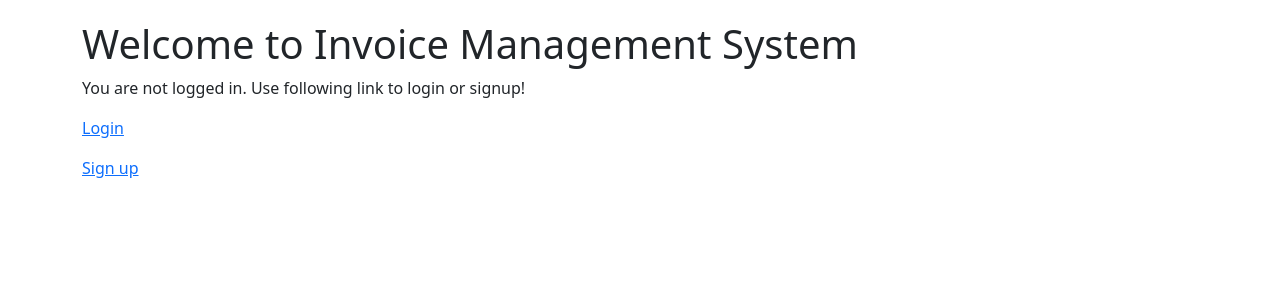
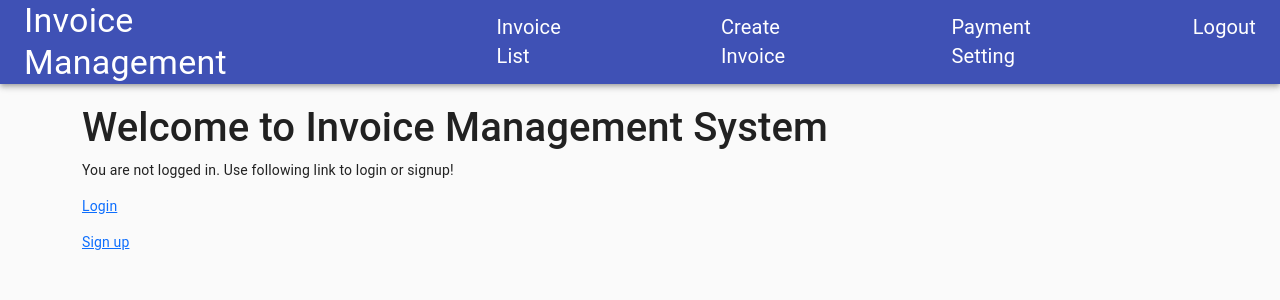
Before and after one commit to zyunchen/BlockVotingFrontend, a React (Create React App) app: page /home in a window 1280 px wide. Shown: the top 300 px of the page. Built offline with nearby package versions, Linux system fonts and the light colour scheme.

Commit message:
1. Login, Signup backgroud image update 2. Add Navbar

```diff
--- a/src/App.js
+++ b/src/App.js
@@ -1,4 +1,5 @@
 import React, { Component } from "react";
+import Navbar from "./component/Navbar";
 import Home from "./pages/home/Home";
 import Signup from "./pages/signup/Signup";
 import Login from "./pages/login/Login";
@@ -19,12 +20,11 @@ class App extends Component {
        <Root>
           <ToastContainer hideProgressBar={true} newestOnTop={true} />
           <Switch>
-            <Route exact path="/home" component={Home} />
+            <Route exact path="/" component={Login} />
             <Route path="/signup" component={Signup} />
-            <Route path="/login" component={Login} />
+            <Route path="/home" component={Home} />
             <Route path="/invoice_create" component={InvoiceCreate} />
             <Route path="/invoice_list" component={InvoiceList} />
-
           </Switch>
       </Root>
 
--- /dev/null
+++ b/src/component/Drawer.js
@@ -0,0 +1,62 @@
+import React, { useState } from "react";
+import {
+  Drawer,
+  IconButton,
+  List,
+  ListItem,
+  ListItemText,
+  makeStyles
+} from "@material-ui/core";
+import { Menu as MenuIcon } from "@material-ui/icons";
+import { Link } from "react-router-dom";
+
+const useStyles = makeStyles(()=>({
+    link:{
+        textDecoration:"none",
+        color: "blue",
+        fontSize: "20px",
+    },
+    icon:{
+        color: "white"
+    }
+}));
+
+function DrawerComponent() {
+const classes = useStyles();
+  const [openDrawer, setOpenDrawer] = useState(false);
+  return (
+    <>
+      <Drawer
+        open={openDrawer}
+        onClose={() => setOpenDrawer(false)}
+      >
+        <List>
+         <ListItem onClick={() => setOpenDrawer(false)}>
+            <ListItemText>
+              <Link to="/">Home</Link>
+            </ListItemText>
+          </ListItem>
+          <ListItem onClick={() => setOpenDrawer(false)}>
+            <ListItemText>
+              <Link to="/about">About</Link>
+            </ListItemText>
+          </ListItem>
+          <ListItem onClick={() => setOpenDrawer(false)}>
+            <ListItemText>
+              <Link to="/contact">Contact</Link>
+            </ListItemText>
+          </ListItem>
+          <ListItem onClick={() => setOpenDrawer(false)}>
+            <ListItemText>
+              <Link to="/about">Faq</Link>
+            </ListItemText>
+          </ListItem>
+        </List>
+      </Drawer>
+      <IconButton onClick={() => setOpenDrawer(!openDrawer)}>
+        <MenuIcon />
+      </IconButton>
+    </>
+  );
+}
+export default DrawerComponent;
--- /dev/null
+++ b/src/component/Navbar.js
@@ -0,0 +1,73 @@
+import React, { useState } from "react";
+import {
+  AppBar,
+  Toolbar,
+  CssBaseline,
+  Typography,
+  makeStyles,
+  useTheme,
+  useMediaQuery,
+} from "@material-ui/core";
+import { Link } from "react-router-dom";
+import DrawerComponent from "./Drawer";
+
+const useStyles = makeStyles((theme) => ({
+  offset: theme.mixins.toolbar,
+  navlinks: {
+    marginLeft: theme.spacing(5),
+    display: "flex",
+  },
+  logo: {
+    flexGrow: "1",
+    cursor: "pointer",
+  },
+  link: {
+    textDecoration: "none",
+    color: "white",
+    fontSize: "20px",
+    marginLeft: theme.spacing(20),
+    "&:hover": {
+      color: "yellow",
+      borderBottom: "1px solid white",
+    },
+  },
+}));
+
+
+
+function Navbar() {
+  const classes = useStyles();
+  const theme = useTheme();
+  const isMobile = useMediaQuery(theme.breakpoints.down("md"));
+
+  return (
+    <AppBar position="sticky">
+      <CssBaseline />
+      <Toolbar>
+        <Typography variant="h4" className={classes.logo}>
+          Invoice Management
+
+        </Typography>
+        {isMobile ? (
+          <DrawerComponent />
+        ) : (
+          <div className={classes.navlinks}>
+            <Link to="/invoice_list" className={classes.link}>
+              Invoice List
+            </Link>
+            <Link to="/invoice_create" className={classes.link}>
+              Create Invoice
+            </Link>
+            <Link to="/payment" className={classes.link}>
+              Payment Setting
+            </Link>
+            <Link to="/logout" className={classes.link}>
+              Logout
+            </Link>
+          </div>
+        )}
+      </Toolbar>
+    </AppBar>
+  );
+}
+export default Navbar;
--- a/src/index.css
+++ b/src/index.css
@@ -5,3 +5,12 @@
 .container {
 	margin-top: 20px;
 }
+
+.background-image {
+    background-image: url(https://img.freepik.com/premium-vector/isometric-unorganized-office-work-composition-with-flying-paper-sheets-laptops-human-characters-company-employees_1284-62619.jpg?w=740);
+    background-size: cover;
+    background-position: top;
+    min-height: 100%;
+    height: 100vh;
+    position: relative;
+}
--- a/src/pages/home/Home.js
+++ b/src/pages/home/Home.js
@@ -4,6 +4,8 @@ import { Link } from "react-router-dom";
 import { Container } from "react-bootstrap";
 import { withRouter } from "react-router-dom";
 import { connect } from "react-redux";
+
+import Navbar from "../../component/Navbar";
 
 class Home extends Component {
   constructor(props) {
@@ -17,6 +19,8 @@ class Home extends Component {
   render() {
     // console.log("props is  " + JSON.stringify(this.props));
     return (
+      <div>
+      <Navbar/>
         <Container>
 
           <h1>Welcome to Invoice Management System</h1>
@@ -35,7 +39,7 @@ class Home extends Component {
             <div>
               <p>You are not logged in. Use following link to login or signup!</p>
               <p>
-                  <Link to="/login">Login</Link>
+                    <Link to="/">Login</Link>
                   </p>
                   <p>
                     <Link to="/signup">Sign up</Link>
@@ -45,6 +49,7 @@ class Home extends Component {
 
 
         </Container>
+      </div>
     );
   }
 }
--- a/src/pages/invoice_create/InvoiceCreate.js
+++ b/src/pages/invoice_create/InvoiceCreate.js
@@ -12,6 +12,8 @@ import {
   FormGroup,
   FormLabel
 } from "react-bootstrap";
+
+import Navbar from "../../component/Navbar";
 
 class InvoiceCreate extends Component {
   constructor(props) {
@@ -47,7 +49,8 @@ class InvoiceCreate extends Component {
 
   render() {
     return (
-      <Container>
+      <div>
+      <Navbar/>
         <Row className="justify-content-center mt-4">
           <Col md="6">
             <h2>Create Invoice</h2>
@@ -114,7 +117,7 @@ class InvoiceCreate extends Component {
             </Form>
           </Col>
         </Row>
-      </Container>
+      </div>
     );
   }
 }
--- a/src/pages/invoice_list/InvoiceList.js
+++ b/src/pages/invoice_list/InvoiceList.js
@@ -1,6 +1,8 @@
 import React, { Component } from "react";
 import { connect } from "react-redux";
 import PropTypes from "prop-types";
+
+import Navbar from "../../component/Navbar";
 
 class InvoiceList extends Component {
   render() {
@@ -8,6 +10,7 @@ class InvoiceList extends Component {
 
     return (
       <div>
+        <Navbar/>
         <h1>Invoice List</h1>
         <ul>
           {invoices.map((invoice) => (
--- a/src/pages/login/Login.js
+++ b/src/pages/login/Login.js
@@ -12,6 +12,8 @@ import {
   Form,
   FormControl
 } from "react-bootstrap";
+
+import Grid from '@mui/material/Grid';
 
 class Login extends Component {
   constructor(props) {
@@ -35,11 +37,12 @@ class Login extends Component {
   };
   render() {
     return (
-      <Container>
+      <Grid container spacing={0.5}  justify="center" alignItems="center" justifyContent="center">
+        <Grid item xs={5}>
           <Row>
             <Col></Col>
-          <Col md="4">
-            <h1>Login</h1>
+            <Col md="7">
+              <h1>Invoice Administrator Login</h1>
               <Form>
                 <Form.Group controlId="usernameId">
                   <Form.Label>User name</Form.Label>
@@ -70,7 +73,7 @@ class Login extends Component {
           </Row>
           <Row>
             <Col></Col>
-          <Col md="4">
+            <Col md="7">
               <Button color="primary" onClick={this.onLoginClick}>Login</Button>
               <p className="mt-2">
                 Don't have account? <Link to="/signup">Signup</Link>
@@ -78,7 +81,10 @@ class Login extends Component {
             </Col>
             <Col></Col>
           </Row>
-      </Container>
+        </Grid>
+        <Grid item xs={7} className="background-image">
+        </Grid>
+      </Grid>
     );
   }
 }
--- a/src/pages/signup/Signup.js
+++ b/src/pages/signup/Signup.js
@@ -12,6 +12,8 @@ import {
   Form,
   FormControl
 } from "react-bootstrap";
+
+import Grid from '@mui/material/Grid';
 
 class Signup extends Component {
   constructor(props) {
@@ -35,11 +37,12 @@ class Signup extends Component {
 
   render() {
     return (
-      <Container>
+      <Grid container spacing={0.5}  justify="center" alignItems="center" justifyContent="center">
+        <Grid item xs={5}>
           <Row>
             <Col></Col>
-          <Col md="4">
-            <h1>Sign up</h1>
+            <Col md="7">
+              <h1>Invoice Administrator Sign up</h1>
               <Form>
                 <Form.Group controlId="usernameId">
                   <Form.Label>User name</Form.Label>
@@ -70,18 +73,21 @@ class Signup extends Component {
           </Row>
           <Row>
             <Col></Col>
-          <Col md="4">
+            <Col md="7">
               <Button
                 color="primary"
                 onClick={this.onSignupClick}
               >Sign up</Button>
               <p className="mt-2">
-              Already have account? <Link to="/login">Login</Link>
+                Already have account? <Link to="/">Login</Link>
               </p>
             </Col>
             <Col></Col>
           </Row>
-      </Container>
+        </Grid>
+        <Grid item xs={7} className="background-image">
+        </Grid>
+      </Grid>
     );
   }
 }
```
Also changed, not shown: package.json (+7 -0 lines), 2 other files (tests, documents, lock files or other folders). Lines whose indentation alone changed are shown as unchanged.
